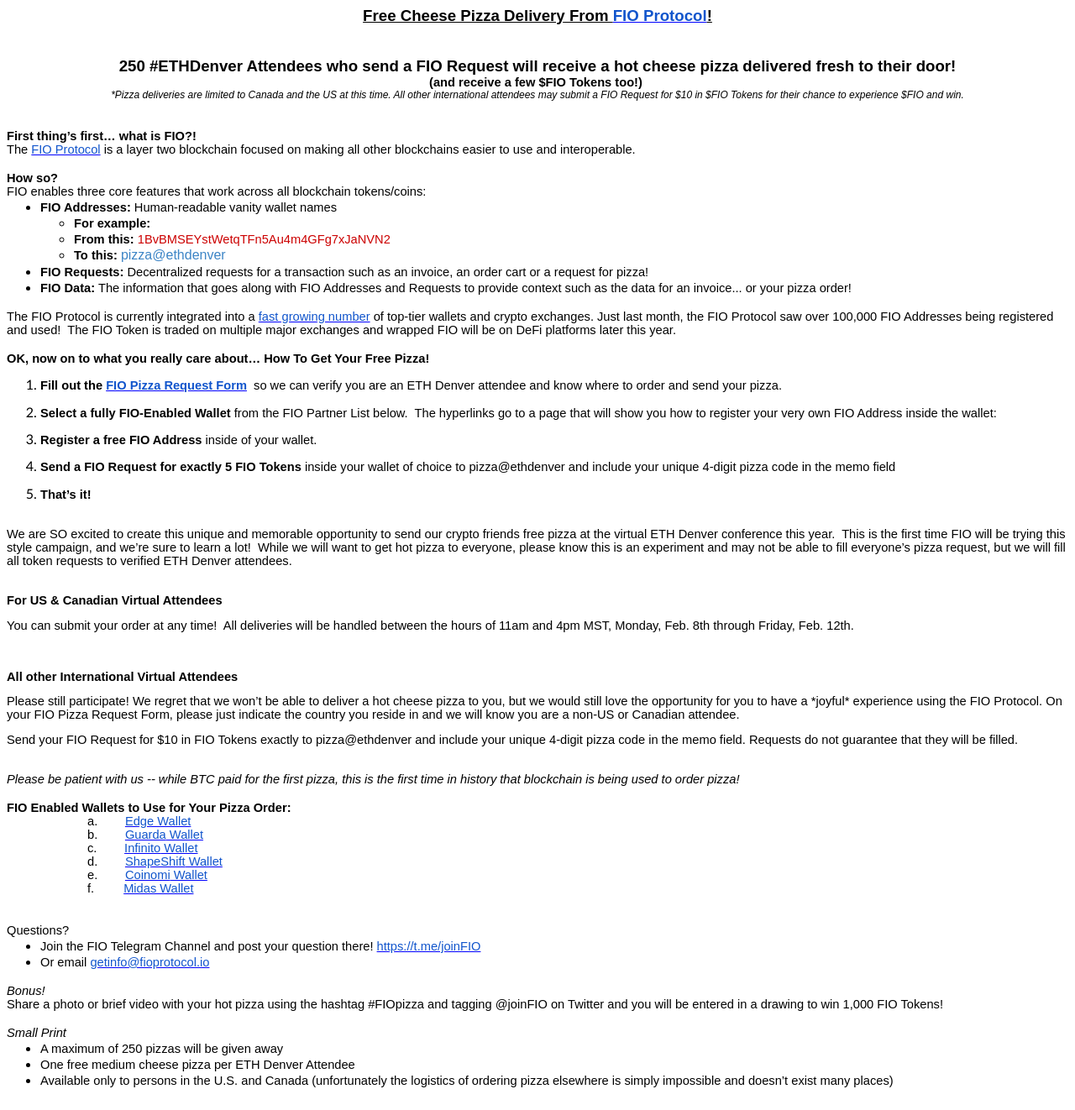
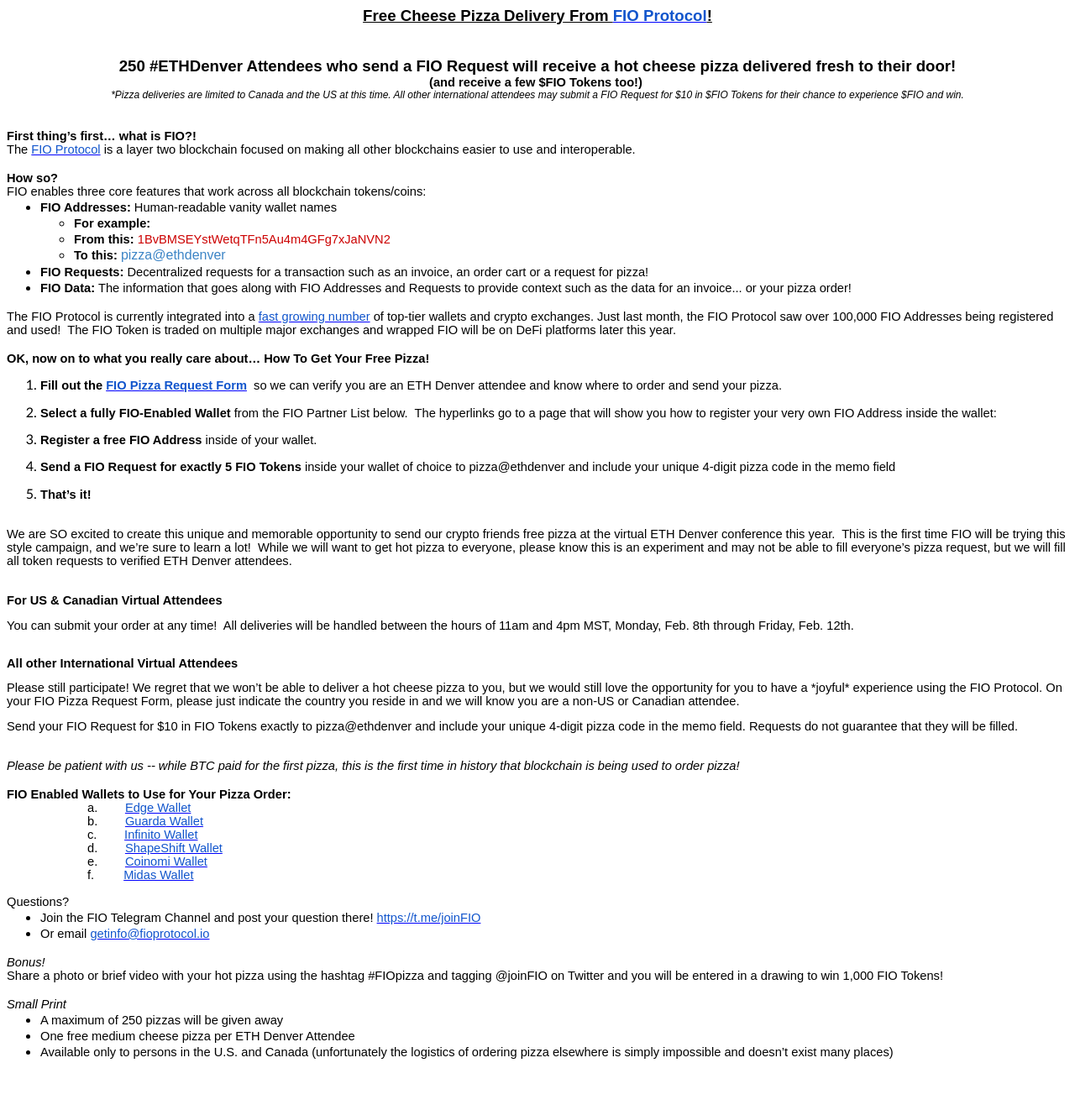
Before and after one commit to fioprotocol/fio-devhub, a Jekyll site: the page built from _docs/pizza.md, in a window 1280 px wide. Shown: the whole page at 84% size. Built offline with Jekyll 4.4.1, drawn with Linux system fonts in a browser that asks for light colours; after the commit the page ends 1288 px from its top, so only the background shows below that.

```diff
--- a/_layouts/pizza.html
+++ b/_layouts/pizza-fio.html
@@ -1225,7 +1225,6 @@ font-family:"Arial",sans-serif;mso-fareast-font-family:"Times New Roman";
 color:black'>You can submit your order at any time!&nbsp; All deliveries will
 be handled between the hours of 11am and 4pm MST, Monday, Feb. 8th through
 Friday, Feb. 12th.<br>
-<br style='mso-special-character:line-break'>
 <![if !supportLineBreakNewLine]><br style='mso-special-character:line-break'>
 <![endif]></span><span style='font-family:"Times New Roman",serif;mso-fareast-font-family:
 "Times New Roman";color:black'><o:p></o:p></span></p>
@@ -1286,7 +1285,7 @@ font-family:"Arial",sans-serif;mso-fareast-font-family:Arial;color:black'><span
 style='mso-list:Ignore'>b.<span style='font:7.0pt "Times New Roman"'>&nbsp;&nbsp;&nbsp;&nbsp;&nbsp;&nbsp;&nbsp;&nbsp;&nbsp;&nbsp;&nbsp;&nbsp;&nbsp;
 </span></span></span><![endif]><span style='font-size:11.0pt;font-family:"Arial",sans-serif;
 mso-fareast-font-family:"Times New Roman";color:black'><a
-href="https://kb.fioprotocol.io/user-guides/guarda-wallet"><span class=SpellE><span
+href="https://kb.fioprotocol.io/user-guides/guarda-wallet" target="_blank"><span class=SpellE><span
 style='color:#1155CC'>Guarda</span></span><span style='color:#1155CC'> Wallet</span></a><o:p></o:p></span></p>
 
 <p class=MsoNormal style='margin-left:1.0in;text-indent:0in;mso-list:l1 level1 lfo3;
@@ -1305,7 +1304,7 @@ font-family:"Arial",sans-serif;mso-fareast-font-family:Arial;color:black'><span
 style='mso-list:Ignore'>d.<span style='font:7.0pt "Times New Roman"'>&nbsp;&nbsp;&nbsp;&nbsp;&nbsp;&nbsp;&nbsp;&nbsp;&nbsp;&nbsp;&nbsp;&nbsp;&nbsp;
 </span></span></span><![endif]><span style='font-size:11.0pt;font-family:"Arial",sans-serif;
 mso-fareast-font-family:"Times New Roman";color:black'><a
-href="https://shapeshift.com/"><span class=SpellE><span style='color:#1155CC'>ShapeShift</span></span><span
+href="https://shapeshift.com/" target="_blank"><span class=SpellE><span style='color:#1155CC'>ShapeShift</span></span><span
 style='color:#1155CC'> Wallet</span></a><o:p></o:p></span></p>
 
 <p class=MsoNormal style='margin-left:1.0in;text-indent:0in;mso-list:l1 level1 lfo3;
@@ -1314,7 +1313,7 @@ font-family:"Arial",sans-serif;mso-fareast-font-family:Arial;color:black'><span
 style='mso-list:Ignore'>e.<span style='font:7.0pt "Times New Roman"'>&nbsp;&nbsp;&nbsp;&nbsp;&nbsp;&nbsp;&nbsp;&nbsp;&nbsp;&nbsp;&nbsp;&nbsp;&nbsp;
 </span></span></span><![endif]><span style='font-size:11.0pt;font-family:"Arial",sans-serif;
 mso-fareast-font-family:"Times New Roman";color:black'><a
-href="https://www.coinomi.com/en/"><span class=SpellE><span style='color:#1155CC'>Coinomi</span></span><span
+href="https://www.coinomi.com/en/" target="_blank"><span class=SpellE><span style='color:#1155CC'>Coinomi</span></span><span
 style='color:#1155CC'> Wallet</span></a><o:p></o:p></span></p>
 
 <p class=MsoNormal style='margin-left:1.0in;text-indent:0in;mso-list:l1 level1 lfo3;
@@ -1323,11 +1322,8 @@ font-family:"Arial",sans-serif;mso-fareast-font-family:Arial;color:black'><span
 style='mso-list:Ignore'>f.<span style='font:7.0pt "Times New Roman"'>&nbsp;&nbsp;&nbsp;&nbsp;&nbsp;&nbsp;&nbsp;&nbsp;&nbsp;&nbsp;&nbsp;&nbsp;&nbsp;&nbsp;
 </span></span></span><![endif]><span style='font-size:11.0pt;font-family:"Arial",sans-serif;
 mso-fareast-font-family:"Times New Roman";color:black'><a
-href="https://kb.fioprotocol.io/user-guides/midas-wallet"><span
+href="https://kb.fioprotocol.io/user-guides/midas-wallet" target="_blank"><span
 style='color:#1155CC'>Midas Wallet</span></a><o:p></o:p></span></p>
-
-<p class=MsoNormal><span style='font-family:"Times New Roman",serif;mso-fareast-font-family:
-"Times New Roman";color:black'><o:p>&nbsp;</o:p></span></p>
 
 <p class=MsoNormal><span style='font-size:11.0pt;font-family:"Arial",sans-serif;
 mso-fareast-font-family:"Times New Roman";color:black'><br>
@@ -1338,7 +1334,7 @@ mso-fareast-font-family:"Times New Roman";color:black'><o:p></o:p></span></p>
  <li class=MsoNormal style='color:black;mso-list:l0 level1 lfo4;tab-stops:list .5in;
      vertical-align:baseline'><span style='font-size:11.0pt;font-family:"Arial",sans-serif;
      mso-fareast-font-family:"Times New Roman"'>Join the FIO Telegram Channel
-     and post your question there! <a href="https://t.me/joinFIO"><span
+     and post your question there! <a href="https://t.me/joinFIO target="_blank"" target="_blank"><span
      style='color:#1155CC'>https://t.me/joinFIO</span></a><o:p></o:p></span></li>
  <li class=MsoNormal style='color:black;mso-list:l0 level1 lfo4;tab-stops:list .5in;
      vertical-align:baseline'><span style='font-size:11.0pt;font-family:"Arial",sans-serif;
```
Also changed, not shown: other parts of _layouts/pizza-fio.html (+2 -2 lines), _docs/pizza.md (+2 -1 lines).
